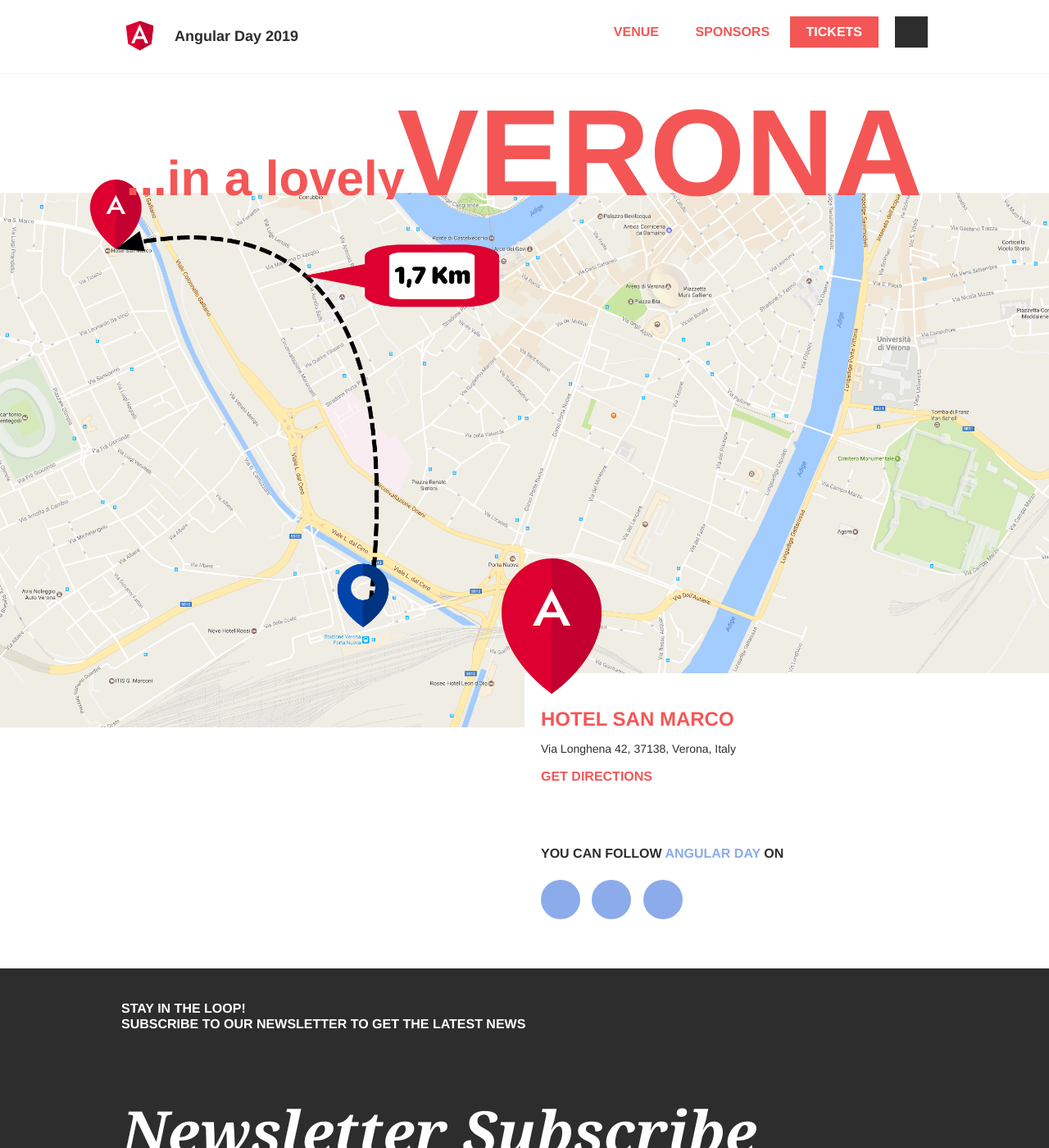
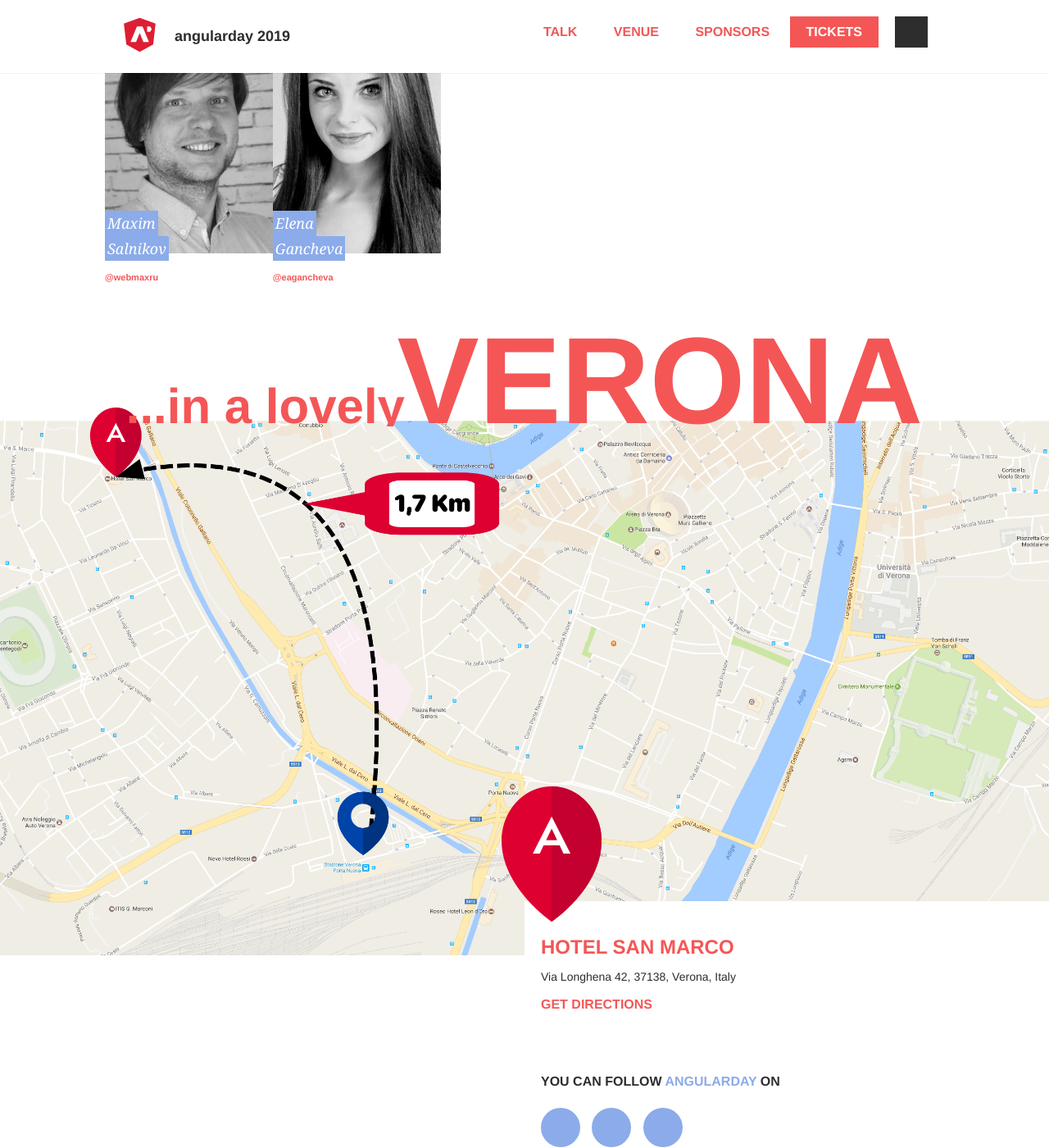
Before and after one commit to GrUSP/2019.angularday.it, a Jekyll site: the page built from index.html, in a window 1280 px wide and 1400 px high, scrolled down 1308 px. Shown: the whole window at 82% size. Built offline with Jekyll 4.4.1, drawn with Linux system fonts in a browser that asks for light colours; some web fonts are replaced; comment, search, counter and statistics services are not loaded; some of the changed text lies outside the part shown.

Commit message:
New logo and speakers!

```diff
--- a/_data/conference.yml
+++ b/_data/conference.yml
@@ -1,5 +1,5 @@
-name: Angular Day
-og_image: https://2019.angularday.it/img/themes/angularday/intro.png
+name: angularday
+og_image: https://2019.angularday.it/img/themes/angularday/intro.jpg
 slug: angularday
 url: https://2019.angularday.it
 where_when: "Verona <br>June 13th: course <br>June 14th: conference"
@@ -8,7 +8,7 @@
 call_for_paper_url: https://goo.gl/forms/JbHdo1AFYChfzSol2
 call_for_paper: false
 call_for_sponsor: true
-talks_available: false
+talks_available: true
 schedule_available: false
 workshop_available: false
 
--- a/_includes/index/intro.html
+++ b/_includes/index/intro.html
@@ -1,8 +1,8 @@
-<div class="intro intro--{{ site.data.conference.slug }}" style="background-image:url('{{ site.baseurl }}/img/themes/{{ site.data.conference.slug }}/intro.png');">
+<div class="intro intro--{{ site.data.conference.slug }}" style="background-image:url('{{ site.baseurl }}/img/themes/{{ site.data.conference.slug }}/intro.jpg');">
   <div class="limit">
-    <h2 class="intro__title">
-      The italian conference <br> about Angular
-    </h2>
+    <div class="intro__title" style="margin: 60px; height: 440px">
+      <img src="/img/themes/angularday/angular-overlay.svg">
+    </div>
     <h3 class="intro__where-when">
       {{ site.data.conference.where_when }}
     </h3>
```
Also changed, not shown: img/themes/angularday/angular-overlay.svg (added), img/themes/angularday/angularday-logo.svg, img/themes/angularday/intro.jpg, img/themes/angularday/intro.png (deleted).
